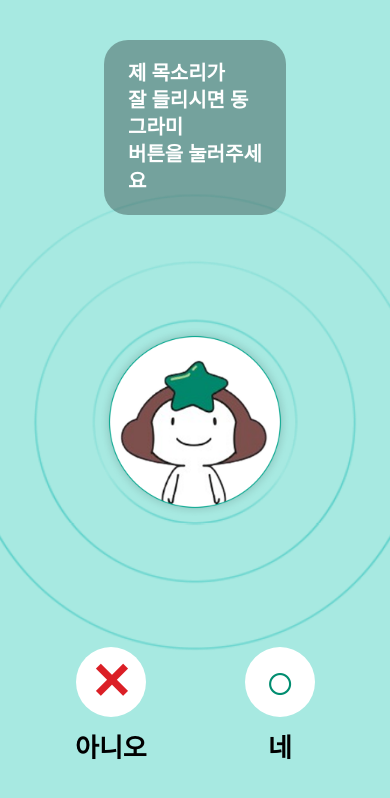
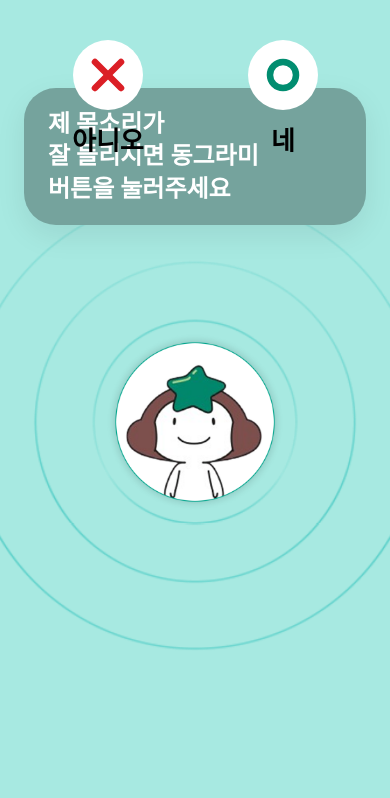
Before and after one commit to My-Golden-Kids/MGK, a Next.js app in the folder FE/: page /onboarding in a window 390 px wide. Shown: the top 798 px of the page. Built offline with nearby package versions, Linux system fonts and the light colour scheme.

Commit message:
fix: 온보딩 페이지 추가, common 컴포넌트들 조정

```diff
--- a/FE/app/onboarding/page.tsx
+++ b/FE/app/onboarding/page.tsx
@@ -4,8 +4,9 @@ import Image from 'next/image';
 import { memo, useEffect, useRef, useState } from 'react';
 
 import BackButton from '@/components/common/BackButton';
-import TalkBubble from '@/components/home/talk/TalkBubble';
+import Modal from '@/components/common/Modal';
 import TalkChoiceButtons from '@/components/home/talk/TalkChoiceButtons';
+import OnboardingBackground from '@/components/onboarding/OnboardingBackground';
 
 const TRANSITION_DELAY_MS = 1600;
 const DISSOLVE_DURATION_MS = 1200;
@@ -14,7 +15,10 @@ const BUTTON_DISSOLVE_DURATION_MS = 0;
 type OnboardingStep = {
   id: string;
   message: string;
+  messageFrames?: string[];
   instruction?: string;
+  showBackButton?: boolean;
+  showCenterAction?: boolean;
   showChoiceButtons?: boolean;
   autoAdvanceDelay?: number;
 };
@@ -55,17 +59,34 @@ const onboardingSteps: OnboardingStep[] = [
     id: 'pet-name-guide',
     message: '그럼 이제, 함께 사는\n예쁜 아이의 이름을\n알려주시겠어요?',
     instruction: '저를 누르고\n말씀해 주세요!',
+    showCenterAction: true,
+  },
+  {
+    id: 'pet-name-confirm',
+    message: '우리 아이의 이름이\n‘별멩이’가 맞나요?',
+    showBackButton: true,
+    showChoiceButtons: true,
+  },
+  {
+    id: 'pet-photo-request',
+    message:
+      '우와, 별멩이! 정말\n예쁜 이름이네요.\n우리 별멩이 얼굴도 보고 싶은데,\n사진을 한 장 보여\n주시겠어요?',
+    messageFrames: [
+      '우와, 별멩이! 정말\n예쁜 이름이네요.\n우리 별멩이 얼굴도 보고 싶은데,',
+      '예쁜 이름이네요.\n우리 별멩이 얼굴도 보고 싶은데,\n사진을 한 장 보여',
+      '우리 별멩이 얼굴도 보고 싶은데,\n사진을 한 장 보여\n주시겠어요?',
+    ],
+    showBackButton: true,
+    showChoiceButtons: true,
   },
 ];
 
-const bubbleClassName =
-  'mx-0 rounded-[2rem] bg-[#75A39D] shadow-[0_10px_30px_rgba(0,0,0,0.08)] md:rounded-[2.25rem] lg:rounded-[2.5rem]';
+const bubbleContainerClassName =
+  '-translate-x-1/2 absolute top-[5.5rem] left-1/2 z-10 flex w-[calc(100%-3rem)] max-w-[22rem] flex-col items-center md:top-[6.25rem] md:max-w-[24rem] lg:top-[5em] lg:max-w-[26rem]';
+const bubbleSurfaceClassName =
+  'w-full overflow-hidden rounded-[2rem] bg-[#75A39D] shadow-[0_10px_30px_rgba(0,0,0,0.08)] md:rounded-[2.25rem] lg:rounded-[2.5rem]';
 const bubbleTextClassName =
-  'text-2xl font-semibold break-keep md:text-3xl lg:text-4xl';
-
-const backgroundImageClassName = 'object-contain object-center opacity-90';
-const characterImageClassName =
-  '-translate-x-1/2 -translate-y-1/2 absolute top-1/2 left-1/2 h-[min(23dvh,68vw)] w-auto max-w-[94vw] md:h-[min(26dvh,72vw)] lg:h-[min(30dvh,76vw)]';
+  'whitespace-pre-line break-keep text-start font-semibold text-2xl text-white leading-[1.35] md:text-3xl lg:text-4xl';
 
 const OnboardingOverlay = memo(function OnboardingOverlay({
   step,
@@ -80,6 +101,29 @@ const OnboardingOverlay = memo(function OnboardingOverlay({
   onYesClick?: () => void;
   transitionDurationMs: number;
 }) {
+  const [displayMessage, setDisplayMessage] = useState(step.message);
+
+  useEffect(() => {
+    if (!step.messageFrames || !isVisible) {
+      setDisplayMessage(step.message);
+      return undefined;
+    }
+
+    const frames = step.messageFrames;
+
+    setDisplayMessage(frames[0]);
+    let frameIndex = 0;
+
+    const intervalId = window.setInterval(() => {
+      frameIndex = (frameIndex + 1) % frames.length;
+      setDisplayMessage(frames[frameIndex]);
+    }, 2000);
+
+    return () => {
+      window.clearInterval(intervalId);
+    };
+  }, [isVisible, step.message, step.messageFrames]);
+
   return (
     <section
       aria-hidden={!isVisible}
@@ -89,20 +133,32 @@ const OnboardingOverlay = memo(function OnboardingOverlay({
       style={{ transitionDuration: `${transitionDurationMs}ms` }}
     >
       <div className="relative z-10 min-h-dvh px-6 py-10 md:px-8 md:py-12 lg:px-10 lg:py-14">
-        {step.id === 'expense-guide' || step.id === 'schedule-guide' ? (
+        {step.id === 'expense-guide' ||
+        step.id === 'schedule-guide' ||
+        step.id === 'pet-name-guide' ? (
           <div className="absolute top-4 left-4">
             <BackButton onClick={onBackClick} />
           </div>
         ) : null}
-        <div className="">
-          <TalkBubble
-            message={step.message}
-            bubbleClassName={bubbleClassName}
-            textClassName={bubbleTextClassName}
+        <div className={bubbleContainerClassName}>
+          <section className="w-full">
+            <div className={bubbleSurfaceClassName}>
+              <div className="px-6 py-5 md:px-7 md:py-6 lg:px-8 lg:py-7">
+                <p className={bubbleTextClassName}>{displayMessage}</p>
+              </div>
+            </div>
+          </section>
+        </div>
+        {step.showCenterAction ? (
+          <button
+            type="button"
+            aria-label="다음 온보딩으로 이동"
+            onClick={onYesClick}
+            className="-translate-x-1/2 -translate-y-1/2 absolute top-1/2 left-1/2 z-20 h-[240px] w-[240px] cursor-pointer rounded-full md:h-[280px] md:w-[280px] lg:h-[320px] lg:w-[320px]"
           />
-        </div>
+        ) : null}
         {step.showChoiceButtons ? (
-          <div className="-translate-x-1/2 absolute right-auto bottom-[9%] left-1/2 w-full max-w-[24rem] md:bottom-[8%] md:max-w-[26rem] lg:bottom-[7%] lg:max-w-[30rem] [&_button]:cursor-pointer">
+          <div className="absolute right-0 sm:bottom-[10%] md:bottom-[8%] lg:bottom-[5%] left-0 z-20">
             <TalkChoiceButtons
               onYesClick={onYesClick}
               yesSymbolClassName="text-black"
@@ -112,6 +168,31 @@ const OnboardingOverlay = memo(function OnboardingOverlay({
           <p className="-translate-x-1/2 absolute bottom-[10%] left-1/2 whitespace-pre-line text-center font-normal text-2xl text-black leading-[1.4] md:bottom-[9%] md:text-[1.7rem] lg:bottom-[8%] lg:text-[1.9rem]">
             {step.instruction}
           </p>
+        ) : null}
+        {step.id === 'pet-name-guide' ? (
+          <div className="pointer-events-none absolute top-[55%] left-[40%] z-40 h-[96px] w-[96px] translate-x-[48px] md:h-[112px] md:w-[112px] md:translate-x-[56px] lg:h-[128px] lg:w-[128px] lg:translate-x-[64px]">
+            <Image
+              src="/images/onboarding/hand-finger.png"
+              alt=""
+              width={128}
+              height={128}
+              className="absolute inset-0 h-full w-full object-contain"
+              style={{
+                animation: 'hand-hint 1s steps(1, end) infinite',
+              }}
+            />
+            <Image
+              src="/images/onboarding/hand-click.png"
+              alt=""
+              width={128}
+              height={128}
+              className="absolute inset-0 h-full w-full object-contain"
+              style={{
+                animation: 'hand-hint 1s steps(1, end) infinite',
+                animationDelay: '0.5s',
+              }}
+            />
+          </div>
         ) : null}
       </div>
     </section>
@@ -124,9 +205,20 @@ export default function OnboardingPage() {
   const [isDissolving, setIsDissolving] = useState(false);
   const [transitionDurationMs, setTransitionDurationMs] =
     useState(DISSOLVE_DURATION_MS);
+  const [isUploadModalOpen, setIsUploadModalOpen] = useState(false);
+  const [uploadedImageUrl, setUploadedImageUrl] = useState('');
   const advanceTimeoutRef = useRef<number | null>(null);
   const dissolveTimeoutRef = useRef<number | null>(null);
   const animationFrameRef = useRef<number | null>(null);
+  const fileInputRef = useRef<HTMLInputElement | null>(null);
+
+  useEffect(() => {
+    return () => {
+      if (uploadedImageUrl) {
+        window.URL.revokeObjectURL(uploadedImageUrl);
+      }
+    };
+  }, [uploadedImageUrl]);
 
   const startStepTransition = (
     targetIndex: number,
@@ -198,50 +290,110 @@ export default function OnboardingPage() {
   const currentStep = onboardingSteps[currentStepIndex];
   const nextStep =
     nextStepIndex !== null ? onboardingSteps[nextStepIndex] : null;
+  const handlePhotoUploadRequest = () => {
+    fileInputRef.current?.click();
+  };
+  const handlePhotoFileChange = (
+    event: React.ChangeEvent<HTMLInputElement>,
+  ) => {
+    const file = event.target.files?.[0];
+
+    if (!file) {
+      return;
+    }
+
+    if (uploadedImageUrl) {
+      window.URL.revokeObjectURL(uploadedImageUrl);
+    }
+
+    setUploadedImageUrl(window.URL.createObjectURL(file));
+    setIsUploadModalOpen(true);
+    event.target.value = '';
+  };
+  const getYesHandler = (
+    step: OnboardingStep,
+    stepIndex: number,
+  ): (() => void) | undefined => {
+    if (step.id === 'pet-photo-request') {
+      return handlePhotoUploadRequest;
+    }
+
+    if (step.showChoiceButtons || step.showCenterAction) {
+      return () =>
+        startStepTransition(stepIndex + 1, BUTTON_DISSOLVE_DURATION_MS);
+    }
+
+    return undefined;
+  };
 
   return (
-    <main className="relative min-h-dvh overflow-hidden bg-[#A7E9E1]">
-      <div className="pointer-events-none absolute inset-0 animate-breathing-circle">
-        <Image
-          src="/images/onboarding/circle2.png"
-          alt=""
-          fill
-          priority
-          className={backgroundImageClassName}
+    <OnboardingBackground>
+      <style jsx>{`
+        @keyframes hand-hint {
+          0%,
+          49.9% {
+            opacity: 1;
+          }
+          50%,
+          100% {
+            opacity: 0;
+          }
+        }
+      `}</style>
+      <input
+        ref={fileInputRef}
+        type="file"
+        accept="image/*"
+        className="hidden"
+        onChange={handlePhotoFileChange}
       />
-      </div>
-      <Image
-        src="/images/onboarding/byeolsong.png"
-        alt="Byeolsong"
-        width={1035}
-        height={1035}
-        priority
-        className={characterImageClassName}
-      />
+      <div className="relative min-h-dvh overflow-hidden">
         <OnboardingOverlay
           step={currentStep}
           isVisible={!isDissolving}
           onBackClick={() =>
-          startStepTransition(currentStepIndex - 1, BUTTON_DISSOLVE_DURATION_MS)
-        }
-        onYesClick={
-          currentStep.showChoiceButtons
-            ? () =>
             startStepTransition(
-                  currentStepIndex + 1,
+              currentStepIndex - 1,
               BUTTON_DISSOLVE_DURATION_MS,
             )
-            : undefined
           }
+          onYesClick={getYesHandler(currentStep, currentStepIndex)}
           transitionDurationMs={transitionDurationMs}
         />
         <OnboardingOverlay
           step={nextStep ?? currentStep}
           isVisible={nextStep !== null && isDissolving}
           onBackClick={undefined}
-        onYesClick={undefined}
+          onYesClick={
+            nextStep
+              ? getYesHandler(nextStep, nextStepIndex ?? currentStepIndex)
+              : undefined
+          }
           transitionDurationMs={transitionDurationMs}
         />
-    </main>
+      </div>
+      <Modal
+        isOpen={isUploadModalOpen}
+        onClose={() => setIsUploadModalOpen(false)}
+        onCancel={() => setIsUploadModalOpen(false)}
+        onConfirm={() => setIsUploadModalOpen(false)}
+        buttonVariant="double"
+        cancelText="취소"
+        confirmText="확인"
+      >
+        {uploadedImageUrl ? (
+          <div className="overflow-hidden rounded-[12px] border">
+            <Image
+              src={uploadedImageUrl}
+              alt="업로드한 사진 미리보기"
+              width={320}
+              height={320}
+              unoptimized
+              className="h-auto max-h-[320px] w-full object-contain"
+            />
+          </div>
+        ) : null}
+      </Modal>
+    </OnboardingBackground>
   );
 }
--- a/FE/components/common/EmptyState.tsx
+++ b/FE/components/common/EmptyState.tsx
@@ -1,4 +1,5 @@
 import Image from 'next/image';
+import { cn } from '@/lib/utils';
 
 interface EmptyStateProps {
   /**
@@ -16,14 +17,15 @@ interface EmptyStateProps {
 export function EmptyState({ size = 128, className }: EmptyStateProps) {
   return (
     <div
-      style={{ width: size, height: size }}
+      className={cn('relative', className)}
+      style={className ? undefined : { width: size, height: size }}
     >
       <Image
         src="/images/onboarding/byeolsong.png"
         alt="기본 프로필 이미지"
-        layout="fill"
-        objectFit="cover"
-        priority // Load the image immediately as it's likely LCP
+        fill
+        className="object-cover"
+        priority
       />
     </div>
   );
--- a/FE/components/common/Modal.tsx
+++ b/FE/components/common/Modal.tsx
@@ -2,8 +2,8 @@
 /** biome-ignore-all lint/a11y/useKeyWithClickEvents: 버튼이 아닌 걸 클릭하게 만들면 키보드 이벤트도 추가해야 한다는 건데 추가해도 반응하지 않습니다. */
 'use client';
 
+import { cn } from '@/lib/utils';
 import { type ReactNode, useEffect } from 'react';
-import { cn } from '@/lib/utils';
 import { default as ModalButton } from './ModalButton';
 
 export interface ModalProps {
@@ -79,7 +79,7 @@ export default function Modal({
         {children && (
           <div
             className={cn(
-              'wrap-break-word max-h-79.5 overflow-y-scroll sm:max-w-auto',
+              'wrap-break-word max-h-79.5 sm:max-w-auto',
               '[&::-webkit-scrollbar]:w-1.75',
               '[&::-webkit-scrollbar-thumb]:rounded-xs',
               '[&::-webkit-scrollbar-thumb]:bg-main-green',
@@ -91,7 +91,7 @@ export default function Modal({
         )}
 
         {buttonVariant !== 'none' && (
-          <div className="flex gap-2.5 pt-4.5 pb-7">
+          <div className="flex gap-2.5 pt-4.5">
             {(buttonVariant === 'double' ||
               buttonVariant === 'AsymmetricDouble') && (
               <ModalButton
--- a/FE/components/home/talk/TalkChoiceButtons.tsx
+++ b/FE/components/home/talk/TalkChoiceButtons.tsx
@@ -13,12 +13,33 @@ export default function TalkChoiceButtons({
       <button
         type="button"
         onClick={onNoClick}
-        className="flex flex-col items-center gap-3"
+        className="flex cursor-pointer flex-col items-center gap-3"
       >
-        <div className="flex h-[70px] w-[70px] items-center justify-center rounded-full bg-white md:h-[85px] md:w-[85px] lg:h-[100px] lg:w-[100px]">
-          <span className="font-extrabold text-[#DB1F26] text-[50px] md:text-[65px] lg:text-[80px]">
-            ✕
-          </span>
+        <div className="relative h-[70px] w-[70px] rounded-full bg-white md:h-[85px] md:w-[85px] lg:h-[100px] lg:w-[100px]">
+          <svg
+            viewBox="0 0 100 100"
+            aria-hidden="true"
+            className="-translate-x-1/2 -translate-y-1/2 absolute inset-1/2 h-[62%] w-[62%]"
+          >
+            <line
+              x1="20"
+              y1="20"
+              x2="80"
+              y2="80"
+              stroke="#DB1F26"
+              strokeWidth="15"
+              strokeLinecap="round"
+            />
+            <line
+              x1="80"
+              y1="20"
+              x2="20"
+              y2="80"
+              stroke="#DB1F26"
+              strokeWidth="15"
+              strokeLinecap="round"
+            />
+          </svg>
         </div>
 
         <span className="font-bold text-[26px] text-black md:text-[30px] lg:text-[34px]">
@@ -30,12 +51,23 @@ export default function TalkChoiceButtons({
       <button
         type="button"
         onClick={onYesClick}
-        className="flex flex-col items-center gap-3"
+        className="flex cursor-pointer flex-col items-center gap-3"
       >
-        <div className="flex h-[70px] w-[70px] items-center justify-center rounded-full bg-white md:h-[85px] md:w-[85px] lg:h-[100px] lg:w-[100px]">
-          <span className="font-extrabold text-[#018D70] text-[50px] md:text-[65px] lg:text-[80px]">
-            ○
-          </span>
+        <div className="relative h-[70px] w-[70px] rounded-full bg-white md:h-[85px] md:w-[85px] lg:h-[100px] lg:w-[100px]">
+          <svg
+            viewBox="0 0 100 100"
+            aria-hidden="true"
+            className="-translate-x-1/2 -translate-y-1/2 absolute inset-1/2 h-[62%] w-[62%]"
+          >
+            <circle
+              cx="50"
+              cy="50"
+              r="30"
+              fill="none"
+              stroke="#018D70"
+              strokeWidth="15"
+            />
+          </svg>
         </div>
 
         <span className="font-bold text-[26px] text-black md:text-[30px] lg:text-[34px]">
--- a/FE/components/onboarding/OnboardingBackground.tsx
+++ b/FE/components/onboarding/OnboardingBackground.tsx
@@ -25,8 +25,8 @@ export default function OnboardingBackground({
       </div>
       <div className="-translate-x-1/2 -translate-y-1/2 absolute top-1/2 left-1/2">
         <EmptyState
-          size={240}
-          className="md:[height:280px] md:[width:280px] lg:[height:320px] lg:[width:320px]"
+          size={1}
+          className="h-[180px] w-[180px] md:h-[240px] md:w-[240px] lg:h-[280px] lg:w-[280px]"
         />
       </div>
       {bubbleMessage ? (
```
Also changed, not shown: FE/public/images/onboarding/hand-click.png (added), FE/public/images/onboarding/hand-finger.png (added). Lines whose indentation alone changed are shown as unchanged.
